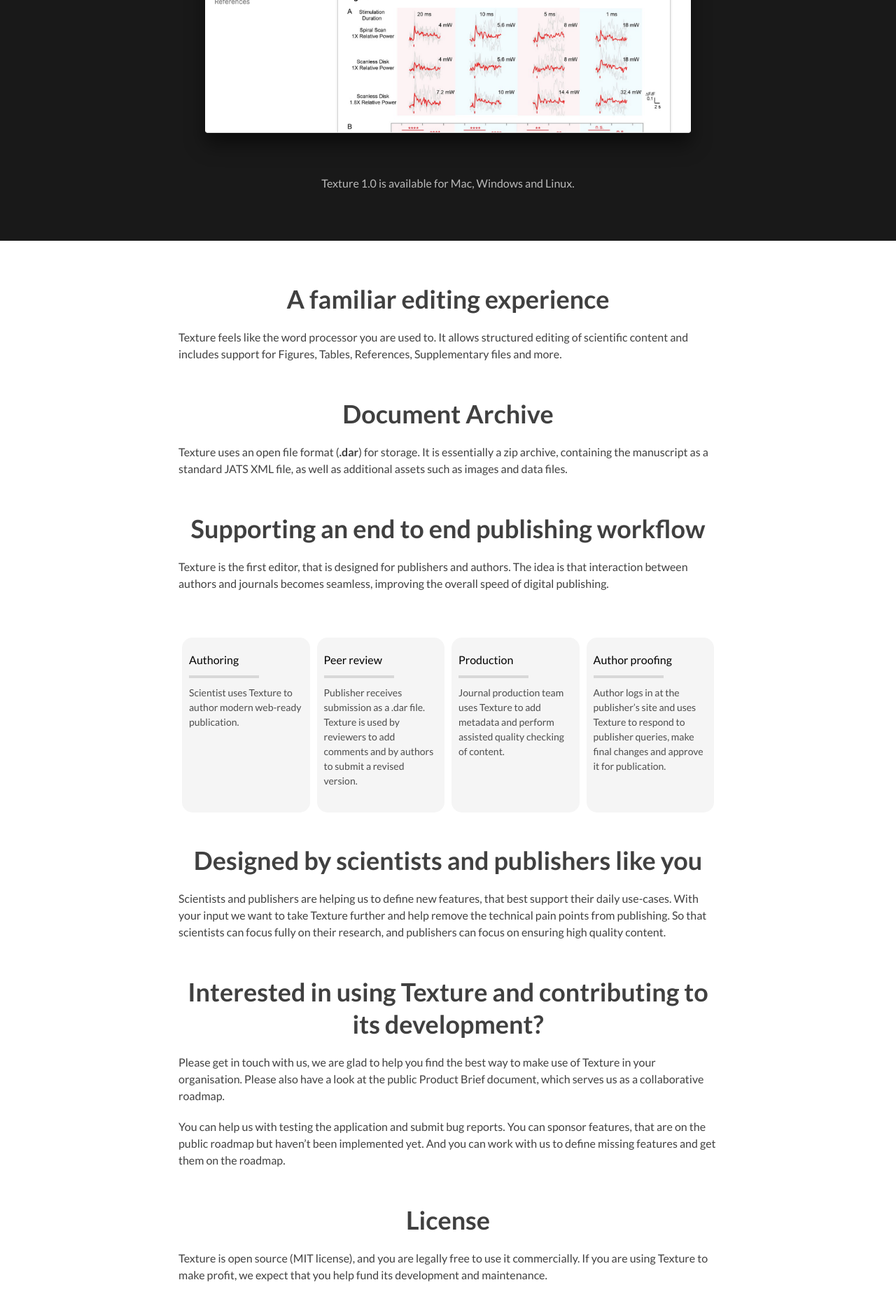
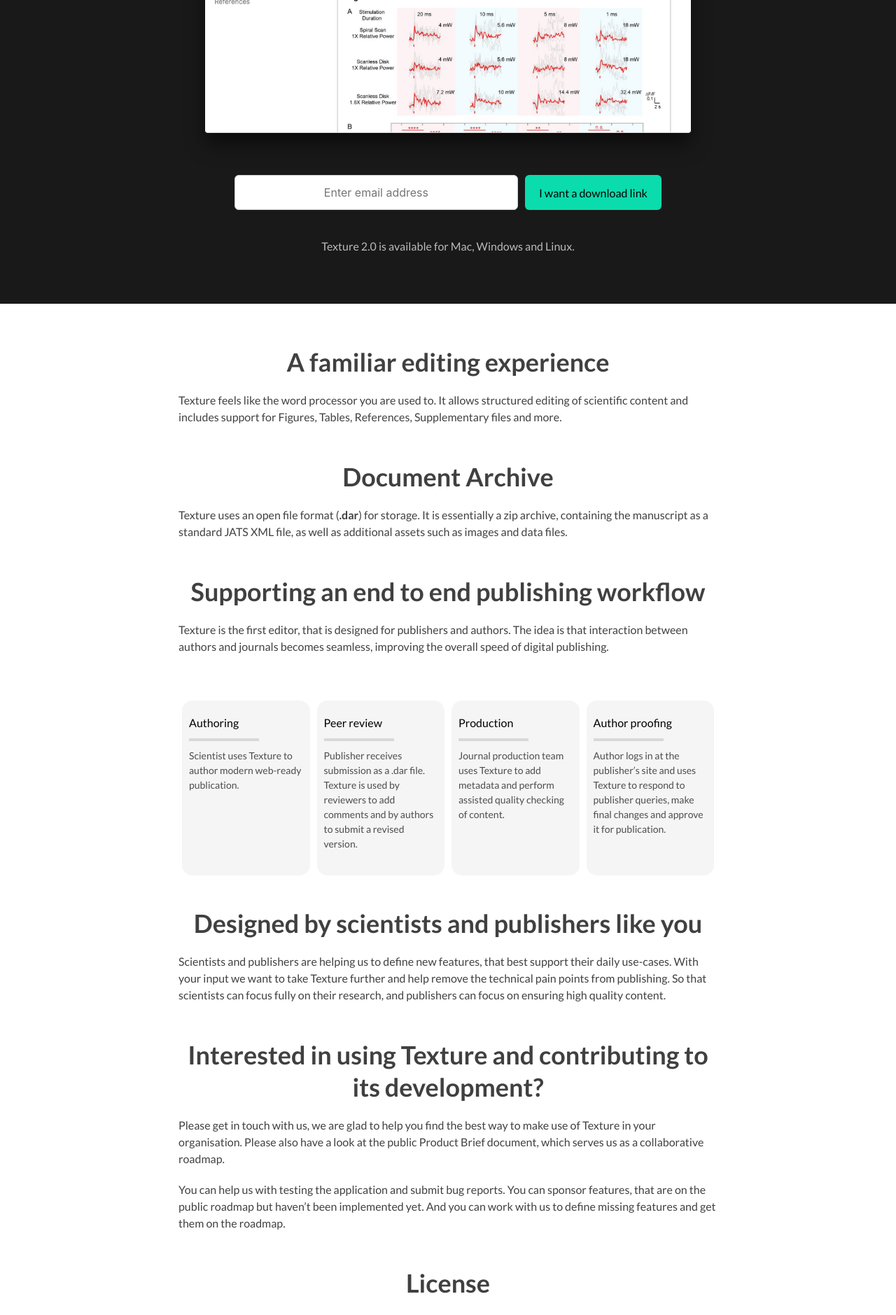
Before and after one commit to substance/substance.github.com, a Jekyll site: the page built from texture/index.html, in a window 1280 px wide. Shown: the part 563-2442 px from the top of the page at 70% size. Built offline with Jekyll 4.4.1, drawn with Linux system fonts in a browser that asks for light colours; nearby versions of some CDN libraries; library files that are not in the unit come from our copies.

Commit message:
Update content.

```diff
--- a/_config.yml
+++ b/_config.yml
@@ -1,7 +1,7 @@
 # Site settings
 title: Substance
 substance_version: "1.0.0-beta.6"
-texture_version: "1.0"
+texture_version: "2.0"
 email: info@substance.io
 baseurl: "" # the subpath of your site, e.g. /blog/
 url: "http://substance.io" # the base hostname & protocol for your site
--- a/_includes/head.html
+++ b/_includes/head.html
@@ -14,4 +14,6 @@
 
   <!-- Libs -->
   <script src="/js/jquery-2.1.3.min.js"></script>
+  <!-- Mailchimp -->
+  <script id="mcjs">!function(c,h,i,m,p){m=c.createElement(h),p=c.getElementsByTagName(h)[0],m.async=1,m.src=i,p.parentNode.insertBefore(m,p)}(document,"script","https://chimpstatic.com/mcjs-connected/js/users/fa63bc1a1a683ef252c446cc1/d89f0579c2ff70b21b0a168f2.js");</script>
 </head>
--- a/css/main.scss
+++ b/css/main.scss
@@ -266,21 +266,21 @@
   overflow: visible;
 }
 
-
 /* Texture page */
 .texture-header {
   color: #fff!important;
   padding-bottom: 10px!important;
-}
-.texture-header .title {
+
+  .title {
     font-size: 48px;
     text-align: center;
   }
 
-.texture-header .intro {
+  .intro {
     font-size: 28px;
     text-align: center;
     padding: 0!important;
+  }
 }
 
 .texture-version {
@@ -300,30 +300,89 @@
   flex-flow: row nowrap;
   height: 100%;
   padding: 40px 0 10px;
-}
 
-.e2e-steps > .step {
+  .step {
     background: #F5F5F5;
     width: 40%;
     height: 250px;
     margin: 5px;
     padding: 20px 10px;
     border-radius: 15px;
-}
 
-.e2e-steps > .step > .title {
+    .title {
       color: #000;
       font-size: 16px;
     }
 
-.e2e-steps > .step > .separator {
+    .separator {
       background: #D8D8D8;
       width: 100px;
       height: 4px;
       margin: 10px 0;
     }
 
-.e2e-steps > .step > .content {
+    .content {
       color: #4D4D4D;
       font-size: 14px;
     }
+  }
+}
+
+.download-texture {
+  display: flex;
+  margin: 0 80px 40px;
+
+  input {
+    background-color: #fff;
+    border: 1px solid #d1d1d1;
+    border-radius: 6px;
+    box-shadow: none;
+    box-sizing: inherit;
+    height: 50px;
+    padding: .6rem 1.0rem;
+    flex-grow: 1;
+
+    &::placeholder {
+      text-align: center;
+    }
+  }
+
+  button {
+    height: 50px;
+    color: #000;
+    background: #0ADCAD;
+    text-align: center;
+    border-radius: 6px;
+    padding: 0 20px;
+    margin-left: 10px;
+  }
+}
+
+@media all and (max-width: 640px) {
+  body .texture-header .substance-header {
+    justify-content: center;
+  }
+
+  .navigation {
+    margin-top: 0px;
+    margin-bottom: 30px;
+  }
+
+  .download-texture {
+    display: block;
+
+    input, button {
+      width: 100%;
+      margin: 10px 0;
+    }
+  }
+
+  .e2e-steps {
+    display: block;
+
+    .step {
+      width: 100%;
+      height: 100%;
+    }
+  }
+}
--- a/texture/index.html
+++ b/texture/index.html
@@ -5,6 +5,11 @@
 
 <div class="limiter" style="padding-bottom: 50px;">
   <a href="https://github.com/substance/texture/releases"><img src="../images/texture-1.0.png" style="width: 100%;"></a>
+  <form class="download-texture" method="post" action="https://substance.us20.list-manage.com/subscribe/post?u=fa63bc1a1a683ef252c446cc1&amp;id=827e517aed">
+    <div style="position: absolute; left: -5000px;" aria-hidden="true"><input type="text" name="b_fa63bc1a1a683ef252c446cc1_827e517aed" tabindex="-1" value=""></div>
+    <input type="email" placeholder="Enter email address" name="EMAIL" required />
+    <button type="submit">I want a download link</button>
+  </form>
   <p class="texture-version">Texture {{site.texture_version}} is available for Mac, Windows and Linux.</p>
 </div>
 
```
Lines whose indentation alone changed are shown as unchanged.
